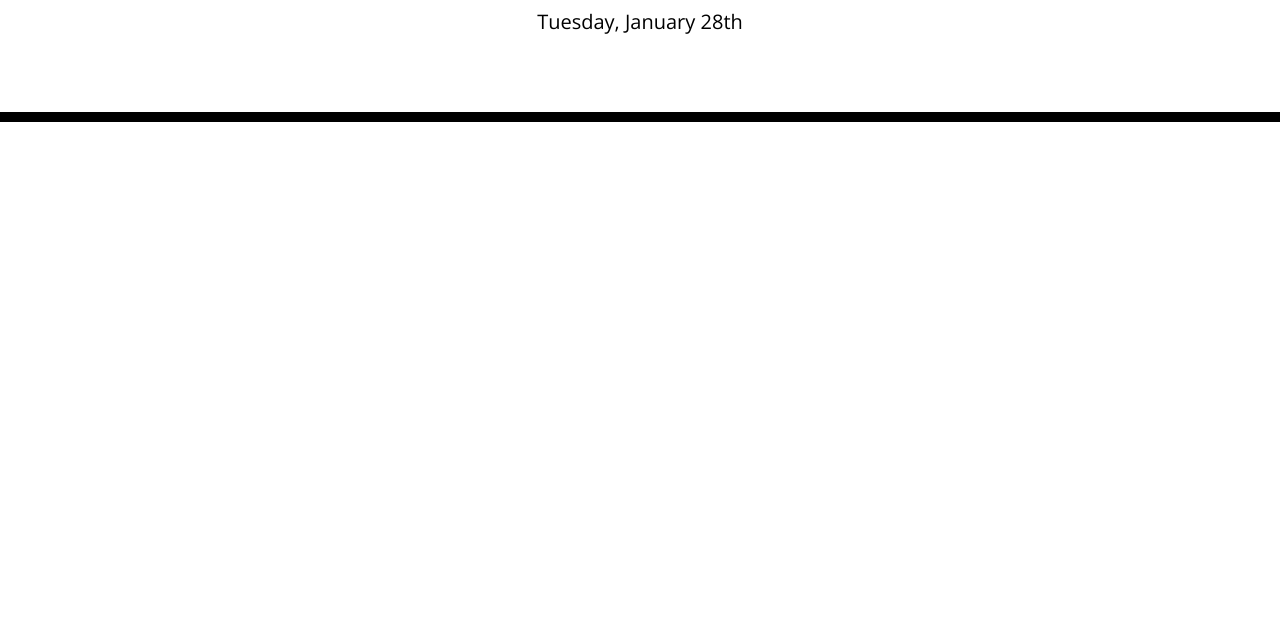
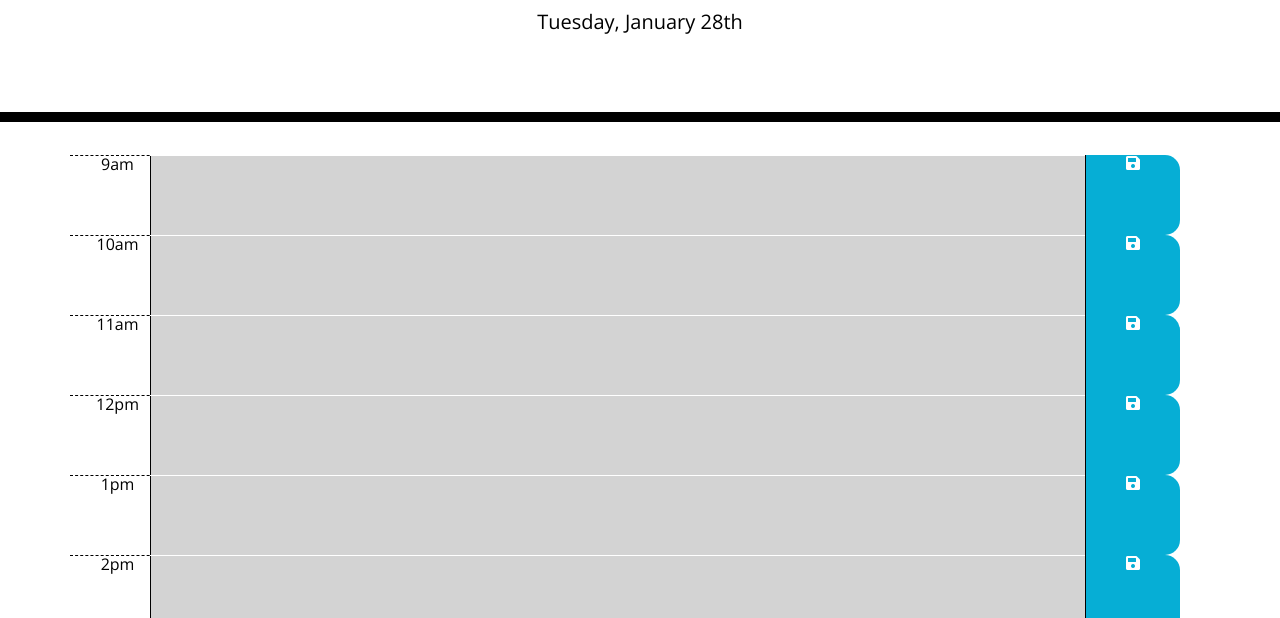
Before and after one commit to coreysalva/work-day-scheduler, a plain HTML site: page Develop/index.html in a window 1280 px wide. Shown: the part 182-800 px from the top of the page. Drawn offline with nearby package versions, Linux system fonts and the light colour scheme.

Commit message:
Core functionality to populate page is fone, save button being annoying to place.

```diff
--- a/Develop/script.js
+++ b/Develop/script.js
@@ -1,3 +1,42 @@
+var times = ["9am", "10am", "11am", "12pm", "1pm", "2pm", "3pm", "4pm", "5pm"];
+
+function blockMaker(y) {
+    var beginningTime = moment().hour(y);
+    var endTime = moment().hour();
+    if (beginningTime > endTime) {
+        return 'past';
+    }
+    else if (endTime > beginningTime) {
+        return 'future';
+    }
+    else {
+        return 'present';
+    }
+}
+
+function makeRow(x) {
+    var rowTime = times[x].charAt(0);
+    var tempRow = $("<div class='row time-block'>");
+    var tempHour = $("<div class='col-1 hour'>");
+    tempHour.text(times[x]);
+    tempRow.append(tempHour);
+    var tempDescCol = $("<div class='col-10 row' style='padding-left: 0px;'>");
+    tempDescCol.addClass(blockMaker(rowTime));
+    var descTextArea = $("<textarea class='description'>");
+    descTextArea.val(localStorage.getItem("hour" + rowTime));
+    tempDescCol.append(descTextArea);
+    tempRow.append(tempDescCol);
+    var tempSaveCol = $("<div class='col-1 saveBtn'>");
+    var descTextArea = $("<i class='fas fa-save'>");
+    tempSaveCol.append(descTextArea);
+    tempRow.append(tempSaveCol);
+    $(".container").append(tempRow);
+};
+
 $(document).ready(function () {
     $("#currentDay").text(moment().format('dddd, MMMM Do'));
+    for (var i = 0; i < times.length; i++) {
+        makeRow(i);
+    }
+
 });
--- a/Develop/style.css
+++ b/Develop/style.css
@@ -11,6 +11,8 @@ textarea{
   color: #000000;
   border-left: 1px solid black;
   padding: 10px;
+  width: 100%;
+  height: 100%;
 }
 
 .jumbotron {
```
Also changed, not shown: Develop/index.html (+11 -0 lines).
